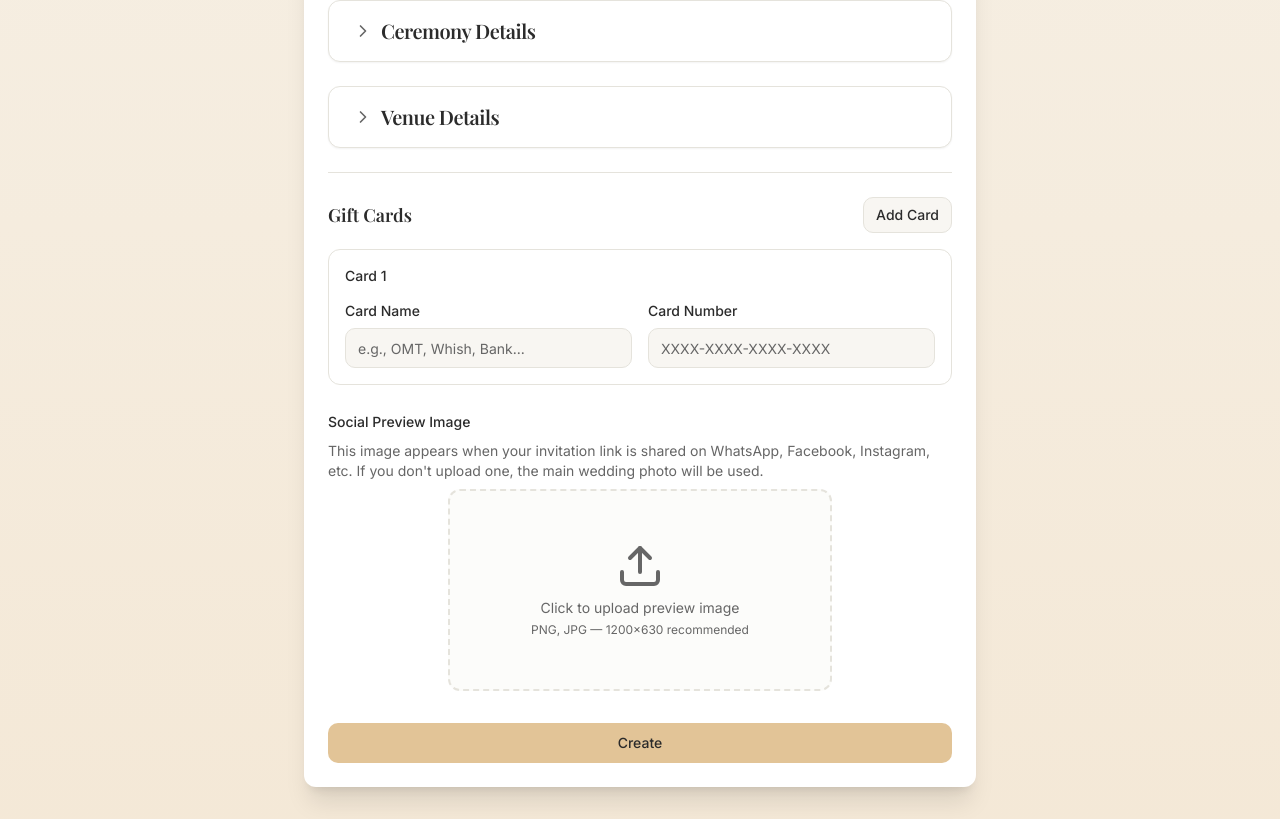
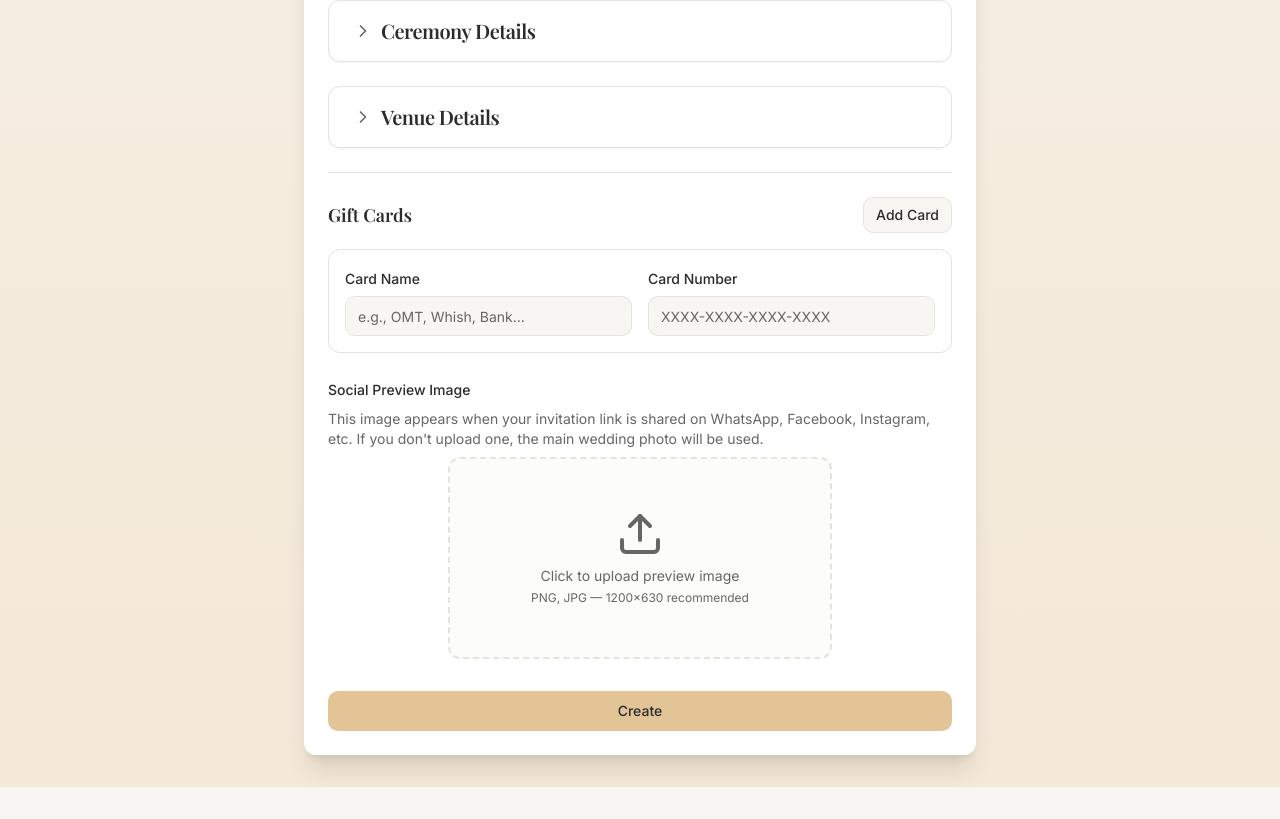
Before and after one commit to nazihsaba/vows-voyage-creator, a React (Vite) app: page /dashboard/create in a window 1280 px wide. Shown: the part 1460-2279 px from the top of the page. After the commit the page ends 2247 px from the top, so only its background shows below. Built offline with nearby package versions, Linux system fonts and the light colour scheme.

Commit message:
Reverted to commit 2fe37a41647bc084202fa70964b6ce13d22112fb

```diff
--- a/src/pages/WeddingForm.tsx
+++ b/src/pages/WeddingForm.tsx
@@ -2083,28 +2083,7 @@ const WeddingForm = () => {
                 </div>
 
                 {giftCards.map((card, index) => (
-                  <div key={index} className="space-y-3 p-3 sm:p-4 border rounded-lg">
-                    <div className="flex items-center justify-between gap-2">
-                      <span className="text-sm font-medium text-foreground">
-                        {card.card_name?.trim() ? card.card_name : `Card ${index + 1}`}
-                      </span>
-                      {giftCards.length > 1 && (
-                        <Button
-                          type="button"
-                          variant="ghost"
-                          size="sm"
-                          className="h-8 w-8 p-0 text-muted-foreground hover:text-destructive"
-                          onClick={() => {
-                            const newCards = giftCards.filter((_, i) => i !== index);
-                            setGiftCards(newCards);
-                          }}
-                          aria-label="Remove card"
-                          title="Remove"
-                        >
-                          <X className="w-4 h-4" />
-                        </Button>
-                      )}
-                    </div>
+                  <div key={index} className="space-y-3 p-3 sm:p-4 border rounded-lg relative">
                     <div className="space-y-3 sm:space-y-0 sm:grid sm:grid-cols-2 sm:gap-4">
                       <div className="space-y-1.5">
                         <Label htmlFor={`card_name_${index}`}>Card Name</Label>
@@ -2135,6 +2114,21 @@ const WeddingForm = () => {
                         />
                       </div>
                     </div>
+
+                    {giftCards.length > 1 && (
+                      <Button
+                        type="button"
+                        variant="destructive"
+                        size="icon"
+                        className="absolute top-2 right-2 h-7 w-7 sm:h-8 sm:w-8"
+                        onClick={() => {
+                          const newCards = giftCards.filter((_, i) => i !== index);
+                          setGiftCards(newCards);
+                        }}
+                      >
+                        <X className="w-3.5 h-3.5" />
+                      </Button>
+                    )}
                   </div>
                 ))}
               </div>
```
